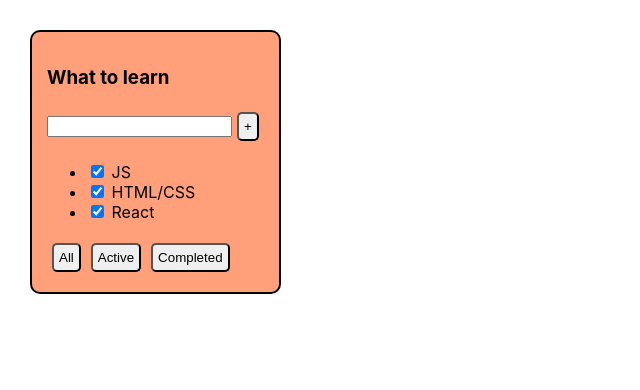
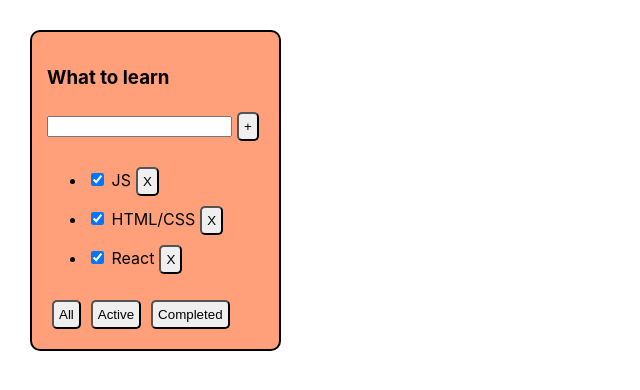
Before and after one commit to Mger-arzi/TodoList1, a React (Create React App) app: page / in a window 1280 px wide. Shown: the top 390 px of the page, without its empty margins (0-640 px from the left). Built offline with nearby package versions, Linux system fonts and the light colour scheme.

Commit message:
add button

```diff
--- a/src/Button.tsx
+++ b/src/Button.tsx
@@ -2,10 +2,12 @@ import React from 'react';
 
 
 type ButtonType = {
-	title: string
+	name: string
+	onClickHandler?: ()=>void
 }
 export const Button = (props:ButtonType) => {
 	return (
-			<button style={{margin:"5px", borderRadius: "5px", padding: "5px"}}>{props.title}</button>
+			<button style={{margin:"5px", borderRadius: "5px", padding: "5px"}}
+			onClick={props.onClickHandler}>{props.name}</button>
 	);
 };
--- a/src/TodoList.tsx
+++ b/src/TodoList.tsx
@@ -20,12 +20,13 @@ export const TodoList = (props: TodoListTypeProps) => {
 				<h3>{props.title}</h3>
 				<div>
 					<input />
-					<Button title='+'/>
+					<Button name='+'/>
 
 				</div>
 				<ul>
 
-					{props.tasks.map(task => <li><input type="checkbox"  checked={task.isDone}/> <span>{task.title}</span> </li>) }
+					{props.tasks.map(task => <li><input type="checkbox"  checked={task.isDone}/> <span>{task.title}</span>
+					<Button name={"X"}/></li>) }
 
 
 					{/* <li><input type="checkbox" checked={props.tasks[0].isDone} /> <span>{props.title}</span></li>
@@ -33,9 +34,9 @@ export const TodoList = (props: TodoListTypeProps) => {
 					<li><input type="checkbox" checked={props.tasks[2].isDone} /> <span>{props.title}</span></li> */}
 				</ul>
 				<div>
-					<Button title='All'/>
-					<Button title='Active'/>
-					<Button title='Completed'/>
+					<Button name='All'/>
+					<Button name='Active'/>
+					<Button name='Completed'/>
 				</div>
 			</div>
 		</div>
```
